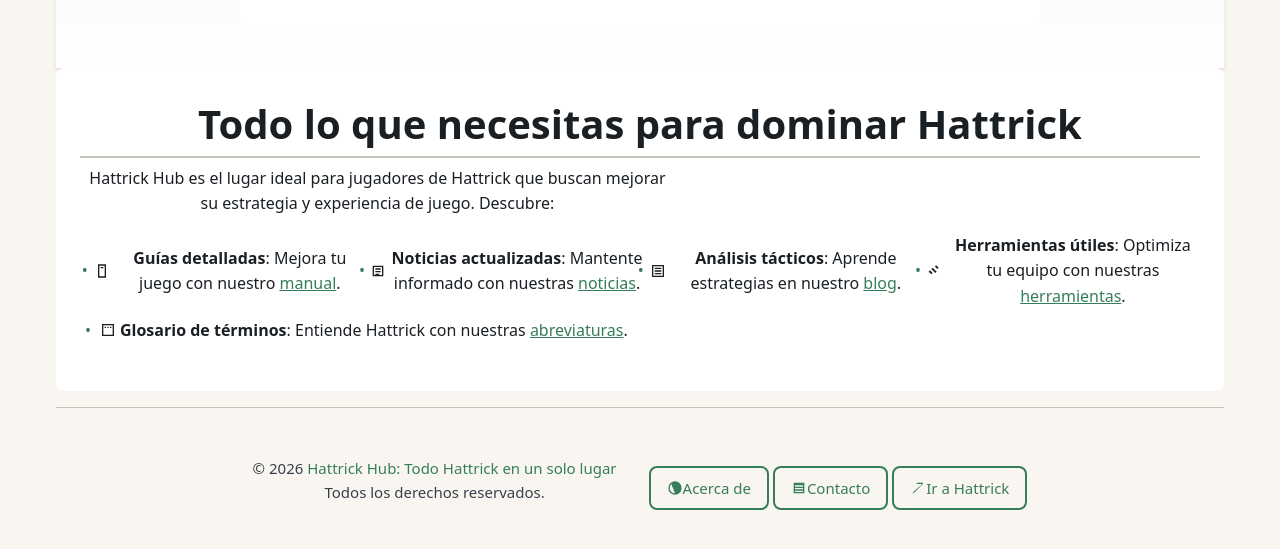
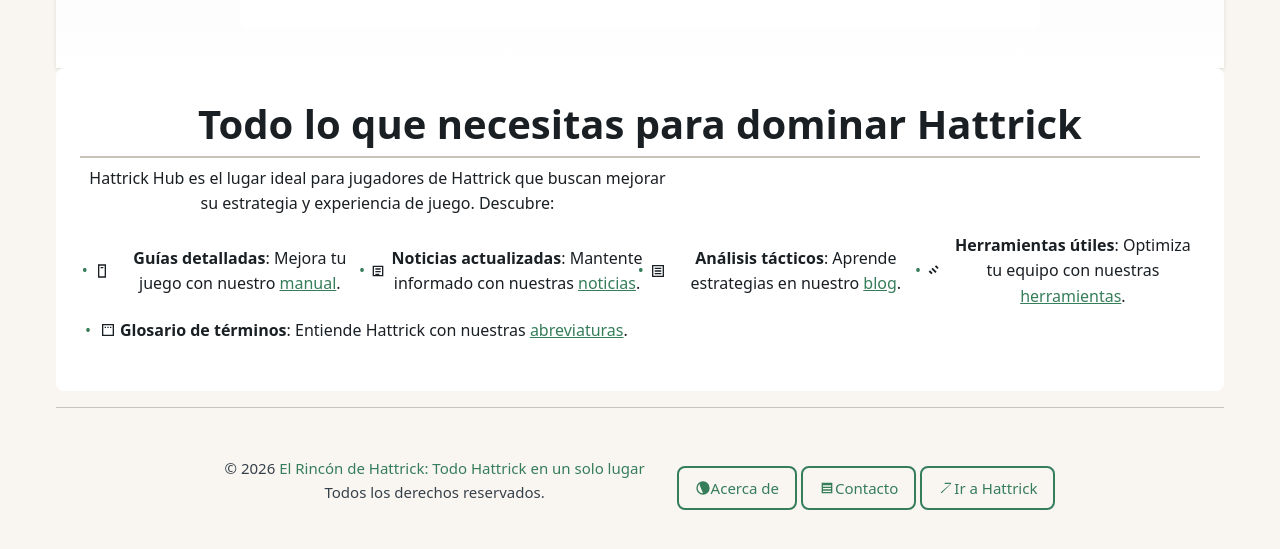
Before and after one commit to hattrick-hub/hattrick-hub.github.io, a Jekyll site: the page built from index.md, in a window 1280 px wide and 966 px high, cut to the strip 414-963 px from the top of the window. Built offline with Jekyll 4.4.1, drawn with Linux system fonts in a browser that asks for light colours; some of the changed lines change nothing that is shown; some of the changed text lies outside the part shown.

Commit message:
Add files via upload
Signed-off-by: hattrick-hub <fashionsport04@gmail.com>

```diff
--- a/_config.yml
+++ b/_config.yml
@@ -1,114 +1,39 @@
-# Configuración general del sitio
-title: "Hattrick Hub"
-description: "El centro de acceso a todas las herramientas y recursos de Hattrick."
-url: "https://hattrick-hub.github.io"
+title: El Rincón de Hattrick
+description: "Estrategias y consejos para mejorar tus juveniles y gestionar tu selección nacional en Hattrick."
+author: elPatronHT
+
+url: "https://rinconhattrick.github.io"
 baseurl: ""
-lang: es
-image: /assets/img/placeholder.webp
-permalink: /:title/
-author: elPatronHT
-author_team_url: "https://hattrick.org/goto.ashx?path=/Club/?TeamID=538167"
-color: "#4B8A61"
+
 theme: null
-cache: true
 
-# Procesamiento de Markdown
 markdown: kramdown
 kramdown:
   input: GFM
-  hard_wrap: false
-  syntax_highlighter: rouge
+  hard_wrap: true
 
-# Plugins
+permalink: "/:categories/:title/"
+
 plugins:
   - jekyll-feed
   - jekyll-sitemap
   - jekyll-seo-tag
-  - jekyll-relative-links
-  - jekyll-redirect-from
+  - jekyll-search
 
-# Enlaces relativos
-relative_links:
-  enabled: true
-  collections: true
-
-# Exclusiones
 exclude:
-  - .DS_Store
+  - README.md
+  - Gemfile
+  - Gemfile.lock
   - .git/
   - .github/
   - .gitignore
-  - Gemfile
-  - Gemfile.lock
-  - README.md
+  - vendor/
   - _site/
-  - node_modules/
-  - package.json
-  - src/
-  - vendor/
-  - yarn.lock
-  - scripts/
-  - assets/img/raw/
 
-# Colecciones
-collections:
-  blog:
-    output: true
-    permalink: /blog/:year/:month/:day/:title/
-  manual:
-    output: true
-    permalink: /manual/:title/
-  noticias:
-    output: true
-    permalink: /noticias/:title/
-  herramientas:
-    output: true
-    permalink: /herramientas/:title/
-  pages:
-    output: true
-    permalink: /:name/
-
-# Valores por defecto
 defaults:
   - scope:
       path: ""
+      type: "posts"
     values:
-      layout: default
-      author: elPatronHT
-      lang: es
-  - scope:
-      path: ""
-      type: blog
-    values:
-      layout: blog-post
-      image: /assets/img/placeholder.webp
-      lang: es
-  - scope:
-      path: ""
-      type: manual
-    values:
-      layout: manual-post
-      image: /assets/img/placeholder.webp
-      lang: es
-  - scope:
-      path: ""
-      type: noticias
-    values:
-      layout: noticias-post
-      image: /assets/img/placeholder.webp
-      lang: es
-  - scope:
-      path: ""
-      type: herramientas
-    values:
-      layout: herramientas-post
-      image: /assets/img/placeholder.webp
-      lang: es
-  - scope:
-      path: ""
-      type: pages
-    values:
-      layout: default
-      lang: es
-
-future: true
+      lang: "es"
+      layout: "post"
```
Also changed, not shown: Gemfile (line endings or trailing spaces).
